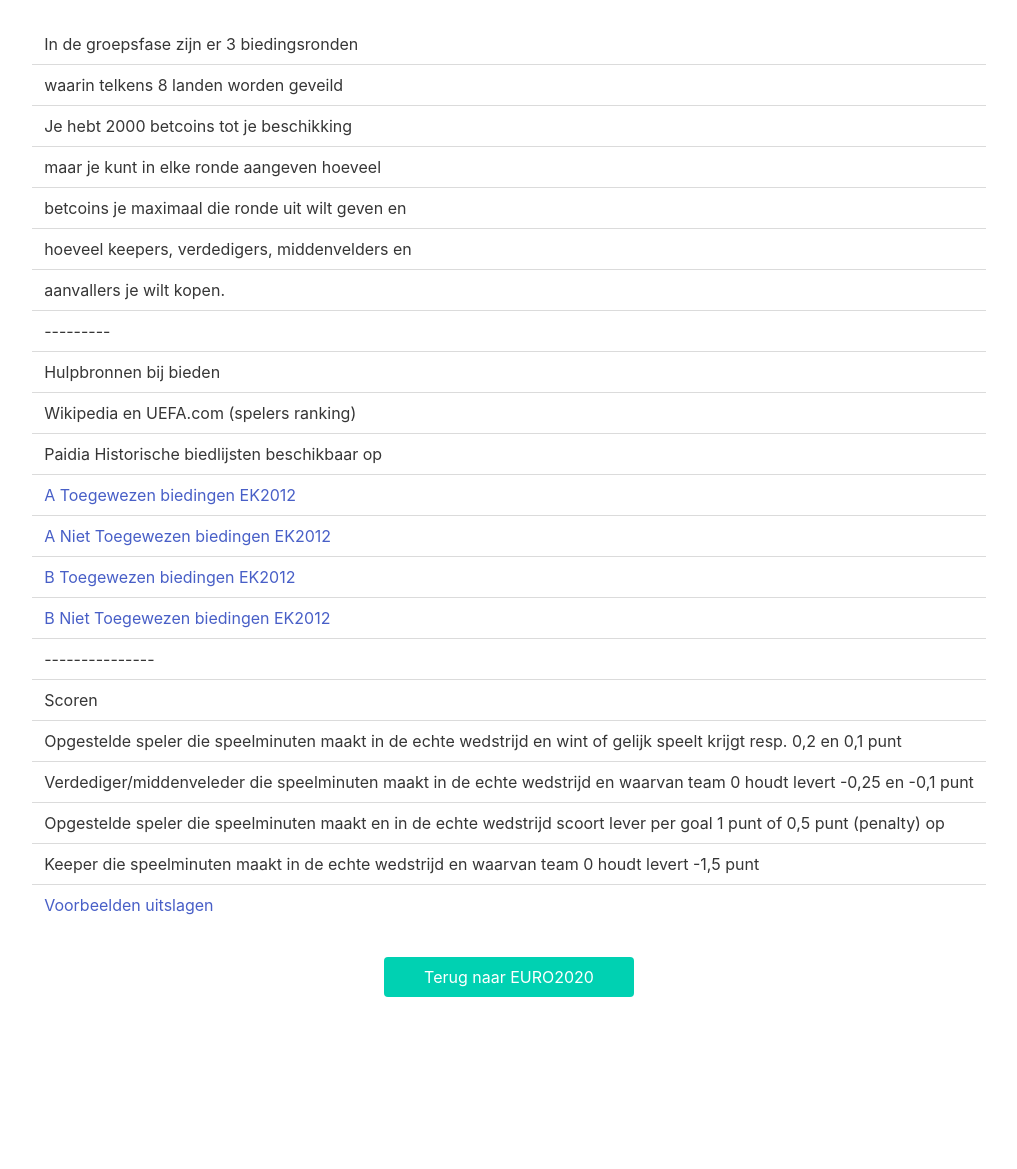
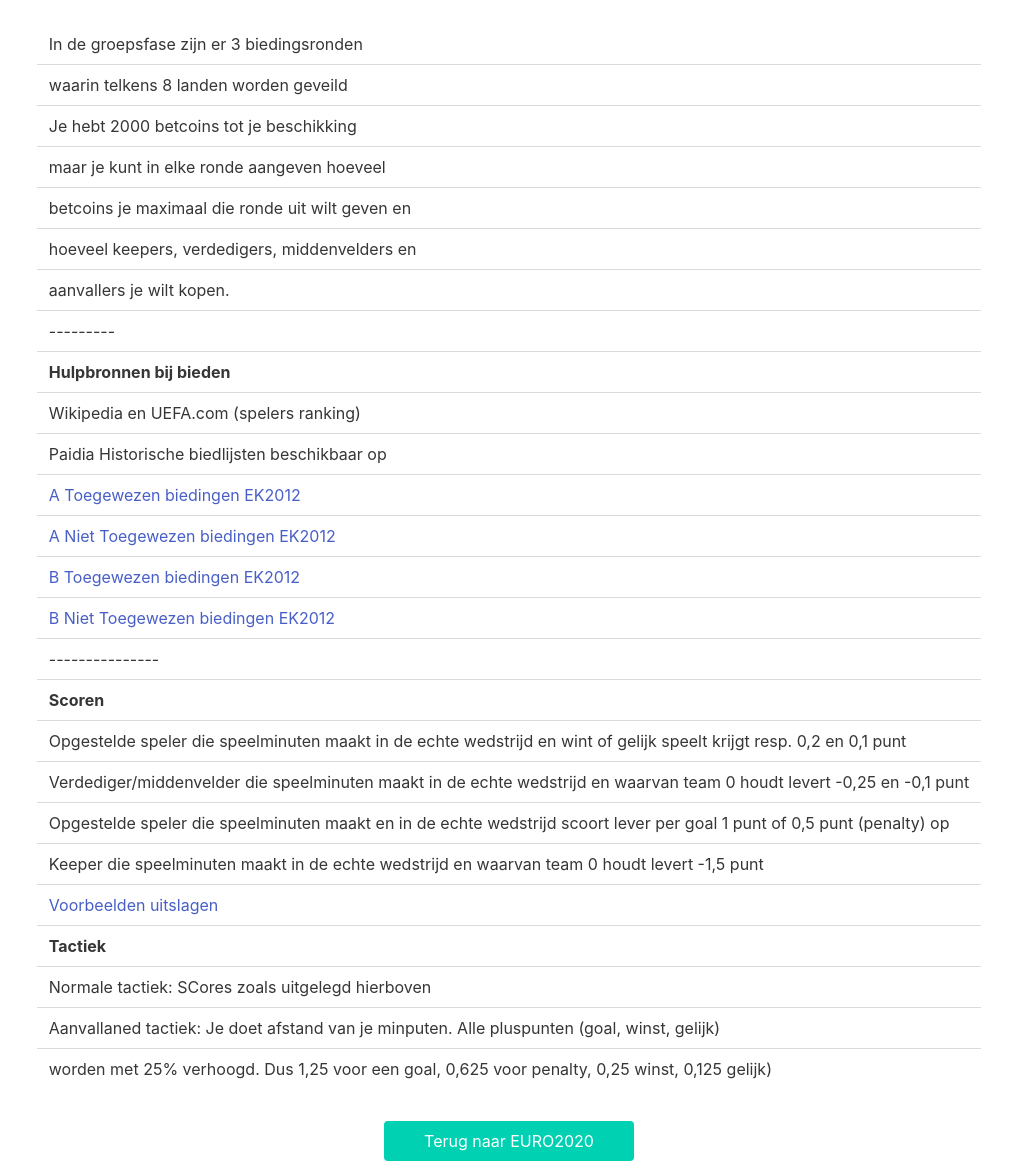
Before and after one commit to LuukBalessence/LenteCup2, a Django app: page /euro2020/hulpbieden in a window 1280 px wide. Shown: the part 193-1362 px from the top of the page, without its empty margins (131-1148 px from the left). Before the commit the page ends 1190 px from the top, so only its background shows below. Run offline with Django 3.2, Linux system fonts and the light colour scheme; a user stored in the database is signed in; lists and menus that the app fills with data are empty; parts of the project's set-up code (start-up, migrations or seed data) failed here and were passed over; some libraries are stand-ins or nearby versions.

Commit message:
Hulp bieden

```diff
--- a/euro2020/templates/euro2020/hulpbieden.html
+++ b/euro2020/templates/euro2020/hulpbieden.html
@@ -59,9 +59,9 @@
                 </td>
             </tr>
         <tr>
-                <td>
+                <th>
                     Hulpbronnen bij bieden
-                </td>
+                </th>
             </tr>
         <tr>
                 <td>
@@ -99,16 +99,16 @@
                 </td>
             </tr>
                 <tr>
-                <td>
+                <th>
                     Scoren
-                </td>
+                </th>
             </tr>        <tr>
                 <td>
                     Opgestelde speler die speelminuten maakt  in de echte wedstrijd en wint of gelijk speelt krijgt resp. 0,2 en 0,1 punt
                 </td>
             </tr>        <tr>
                 <td>
-                    Verdediger/middenveleder die speelminuten maakt  in de echte wedstrijd en waarvan team 0 houdt levert -0,25 en -0,1 punt
+                    Verdediger/middenvelder die speelminuten maakt  in de echte wedstrijd en waarvan team 0 houdt levert -0,25 en -0,1 punt
                 </td>
             </tr>
             <tr>
@@ -126,6 +126,27 @@
                      <a href=https://www.paidiagames.nl/voetbalspel/2012ek/wedstrijdA1.html>Voorbeelden uitslagen</a>
                 </td>
             </tr>
+        <tr>
+                <th>
+                     Tactiek
+                </th>
+            </tr>
+        <tr>
+                <td>
+                     Normale tactiek: SCores zoals uitgelegd hierboven
+                </td>
+            </tr>
+        <tr>
+                <td>
+                     Aanvallaned tactiek: Je doet afstand van je minputen. Alle pluspunten (goal, winst, gelijk)
+                </td>
+            </tr>
+        <tr>
+                <td>
+                     worden met 25% verhoogd. Dus 1,25 voor een goal, 0,625 voor penalty, 0,25 winst, 0,125 gelijk)
+                </td>
+            </tr>
+
 
         </table>
         <table class="table" ALIGN="center">
```
